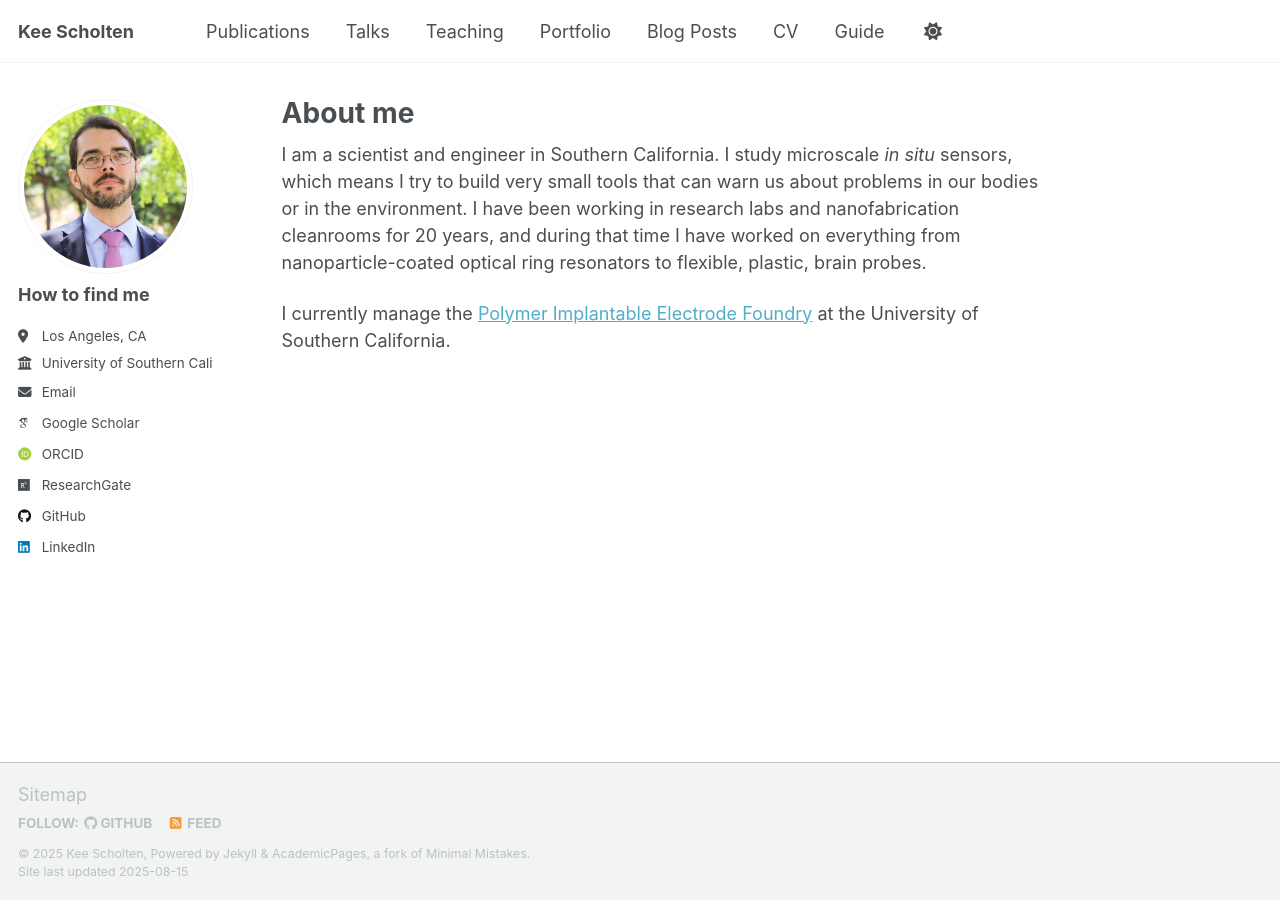
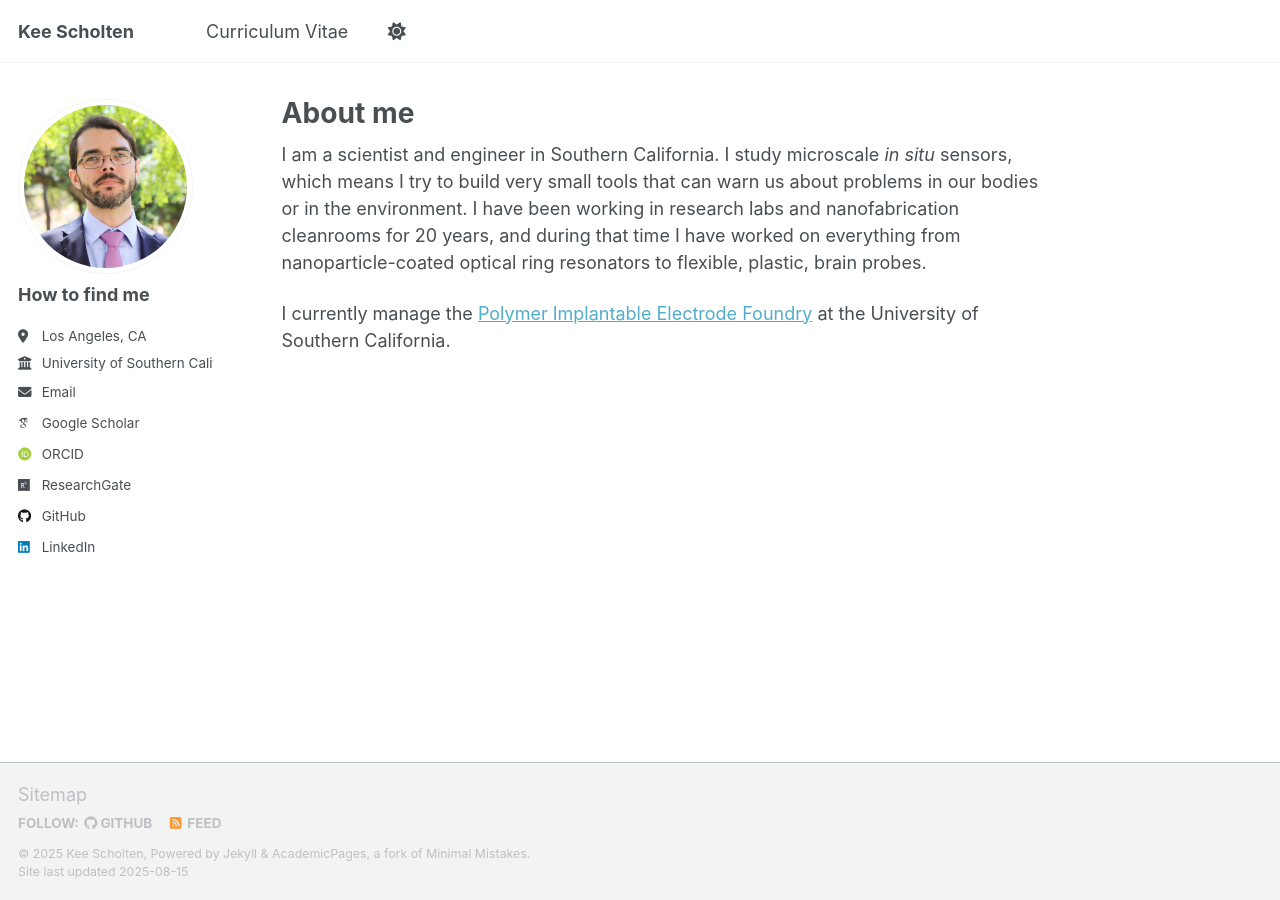
Before and after one commit to keescholten/academicpages, a Jekyll site: the page built from _pages/about.md, in a window 1280 px wide. Built offline with Jekyll 4.4.1, drawn with Linux system fonts in a browser that asks for light colours; some web fonts are replaced; a script that is not in the unit is left out.

Commit message:
more update fixes

```diff
--- a/_data/navigation.yml
+++ b/_data/navigation.yml
@@ -8,26 +8,5 @@
 #      Markdown formatted page while the second is generated using JSON.
 
 main:
-  - title: "Publications"
-    url: /publications/
-
-  - title: "Talks"
-    url: /talks/
-
-  - title: "Teaching"
-    url: /teaching/
-
-  - title: "Portfolio"
-    url: /portfolio/
-
-  - title: "Blog Posts"
-    url: /year-archive/
-
-  - title: "CV"
-    url: /cv/
-
-  # - title: "CV"
-  #   url: /cv-json/
-
-  - title: "Guide"
-    url: /markdown/
+   - title: "Curriculum Vitae"
+     url: /cv/
--- a/_includes/social-share.html
+++ b/_includes/social-share.html
@@ -11,5 +11,4 @@
 
   <a href="https://www.linkedin.com/shareArticle?mini=true&url={{ base_path }}{{ page.url }}" class="btn btn--linkedin" title="{{ site.data.ui-text[site.locale].share_on_label | default: 'Share on' }} LinkedIn"><i class="fab fa-linkedin" aria-hidden="true"></i><span> LinkedIn</span></a>
 
-  <a href="https://x.com/intent/post?text={{ base_path }}{{ page.url }}" class="btn btn--x" title="{{ site.data.ui-text[site.locale].share_on_label | default: 'Share on' }} X"><i class="fab fa-x-twitter" aria-hidden="true"></i><span> X (formerly Twitter)</span></a>
 </section>
```
